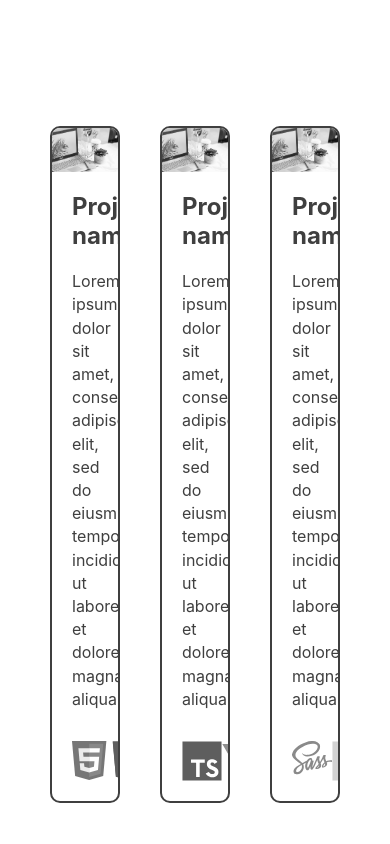
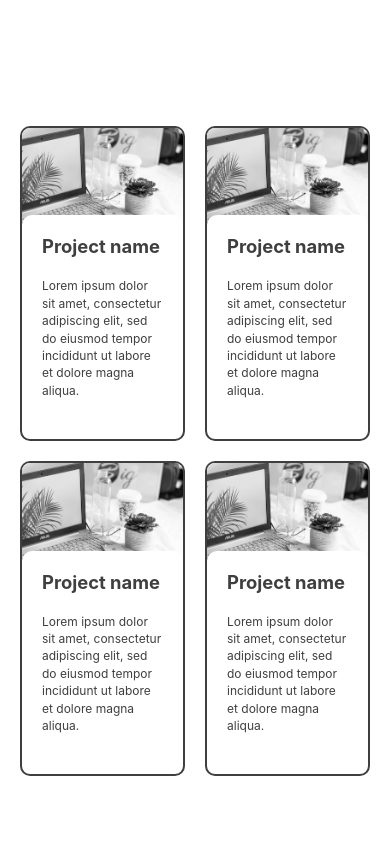
Before and after one commit to LauraMG12/Portfolio-v2, a Vue app: page / in a window 390 px wide. Shown: the part 2600-3444 px from the top of the page. Built offline with nearby package versions, Linux system fonts and the light colour scheme.

Commit message:
SubprojectCard responsive

```diff
--- a/src/components/ProjectsSection.vue
+++ b/src/components/ProjectsSection.vue
@@ -20,7 +20,7 @@ import { projects } from "../content/Projects";
   <div class="sub-projects">
     <SubProjectCard
       v-for="subProject in projects.subProjects"
-      :key="subProject.title"
+      :key="subProject.id"
       :information="subProject"
     />
   </div>
@@ -37,10 +37,16 @@ import { projects } from "../content/Projects";
   }
 }
 .sub-projects {
-  width: 100vw;
   display: grid;
-  gap: 40px;
-  grid-template-columns: repeat(3, 1fr);
-  padding: 0 50px;
+  gap: 30px;
+  grid-template-columns: repeat(4, 1fr);
+  padding: 0 40px;
+  @media screen and (max-width: $breackpoint-large) {
+    grid-template-columns: repeat(2, 1fr);
+  }
+  @media screen and (max-width: $breackpoint-small) {
+    gap: 20px;
+    padding: 0 20px;
+  }
 }
 </style>
--- a/src/components/shared/AppProject/SubProjectCard.vue
+++ b/src/components/shared/AppProject/SubProjectCard.vue
@@ -1,9 +1,8 @@
 <script setup lang="ts">
-import { ProjectInfo } from "../../../content/Projects";
-import SvgIcon from "../SvgIcon/SvgIcon.vue";
+import { SubProjectInfo } from "../../../content/Projects";
 
 interface SubProjectCardProps {
-  information: ProjectInfo;
+  information: SubProjectInfo;
 }
 const props = defineProps<SubProjectCardProps>();
 
@@ -22,19 +21,6 @@ function getImgPath(imageName: string) {
       <p class="project-description">
         {{ information.description }}
       </p>
-      <div class="project-technologies">
-        <div
-          class="project-technology"
-          v-for="technology in information.technologies"
-          :key="technology.iconName"
-        >
-          <SvgIcon
-            :name="technology.iconName"
-            :size="{ height: 40, width: 40 }"
-            color="currentColor"
-          />
-        </div>
-      </div>
     </div>
   </div>
 </template>
@@ -44,11 +30,10 @@ function getImgPath(imageName: string) {
   border-radius: 10px;
   overflow: hidden;
   border: 2px solid $grey-dark;
+  transition: $basic-transition-025;
+  background-color: $white;
   display: flex;
   flex-direction: column;
-  transition: $basic-transition-025;
-  background-color: $white;
-
   @media (hover: hover) {
     &:hover {
       cursor: pointer;
@@ -69,26 +54,28 @@ function getImgPath(imageName: string) {
     mix-blend-mode: luminosity;
   }
   & .card-content {
+    background-color: $white;
+    border-radius: 10px 10px 0 0;
     padding: 20px;
     display: flex;
     flex-direction: column;
     gap: 20px;
+    transform: translatey(-20px);
     & .project-title {
-      font-size: 1.5rem;
+      font-size: $font-size-p-desktop;
       color: $grey-dark;
-      font-weight: 700;
+      font-weight: $font-weight-bold;
+      @media screen and (max-width: $breackpoint-medium) {
+        font-size: $font-size-button;
+      }
     }
     & .project-description {
-      font-size: 1rem;
+      font-size: $font-size-small;
       color: $grey-dark;
-      font-weight: 400;
-    }
-    & .project-technologies {
-      margin-top: 10px;
-      display: flex;
-      justify-content: space-between;
-      background-color: $white;
-      mix-blend-mode: luminosity;
+      font-weight: $font-weight-normal;
+      @media screen and (max-width: $breackpoint-medium) {
+        font-size: $font-size-smallest;
+      }
     }
   }
 }
--- a/src/content/Projects.ts
+++ b/src/content/Projects.ts
@@ -4,12 +4,20 @@ import { IconType } from "../components/shared/SvgIcon/SvgIconHelper";
 interface ProjectsSectionInfo {
   sectionTitle: string;
   projects: ProjectOverview[];
-  subProjects: ProjectInfo[];
+  subProjects: SubProjectInfo[];
 }
 interface ProjectOverview {
   id: number;
   color: GradientType;
   info: ProjectInfo;
+}
+export interface SubProjectInfo {
+  id: number;
+  title: string;
+  image: string;
+  description: string;
+  runTo: string;
+  codeTo?: string;
 }
 
 export interface ProjectInfo {
@@ -116,43 +124,32 @@ export const projects: ProjectsSectionInfo = {
   ],
   subProjects: [
     {
+      id: 1,
       title: "Project name",
-      technologies: [
-        { name: "HTML", iconName: "html" },
-        { name: "CSS3", iconName: "css" },
-        { name: "Sass", iconName: "sass" },
-        { name: "JavaScript", iconName: "js" },
-
-        { name: "Vue3", iconName: "vue" },
-      ],
       image: "home-background.jpg",
       description: `Lorem ipsum dolor sit amet, consectetur adipiscing elit, sed do eiusmod tempor incididunt ut labore et dolore magna aliqua. `,
       runTo:
         "https://www.sembo.co.uk/travel/plan?pax=rpp&day=2023-10-28&suggest=Cheapest&rt=1",
     },
     {
+      id: 2,
       title: "Project name",
-      technologies: [
-        { name: "TypeScript", iconName: "ts" },
-        { name: "Vue3", iconName: "vue" },
-        { name: "Jest", iconName: "jest" },
-        { name: "Bitbucket", iconName: "bitbucket" },
-        { name: "RxJs", iconName: "rxjs" },
-      ],
       image: "home-background.jpg",
       description: `Lorem ipsum dolor sit amet, consectetur adipiscing elit, sed do eiusmod tempor incididunt ut labore et dolore magna aliqua. `,
       runTo:
         "https://www.sembo.co.uk/travel/plan?pax=rpp&day=2023-10-28&suggest=Cheapest&rt=1",
     },
     {
+      id: 3,
       title: "Project name",
-      technologies: [
-        { name: "Sass", iconName: "sass" },
-        { name: "JavaScript", iconName: "js" },
-        { name: "TypeScript", iconName: "ts" },
-        { name: "Vue3", iconName: "vue" },
-        { name: "RxJs", iconName: "rxjs" },
-      ],
+      image: "home-background.jpg",
+      description: `Lorem ipsum dolor sit amet, consectetur adipiscing elit, sed do eiusmod tempor incididunt ut labore et dolore magna aliqua. `,
+      runTo:
+        "https://www.sembo.co.uk/travel/plan?pax=rpp&day=2023-10-28&suggest=Cheapest&rt=1",
+    },
+    {
+      id: 4,
+      title: "Project name",
       image: "home-background.jpg",
       description: `Lorem ipsum dolor sit amet, consectetur adipiscing elit, sed do eiusmod tempor incididunt ut labore et dolore magna aliqua. `,
       runTo:
```
